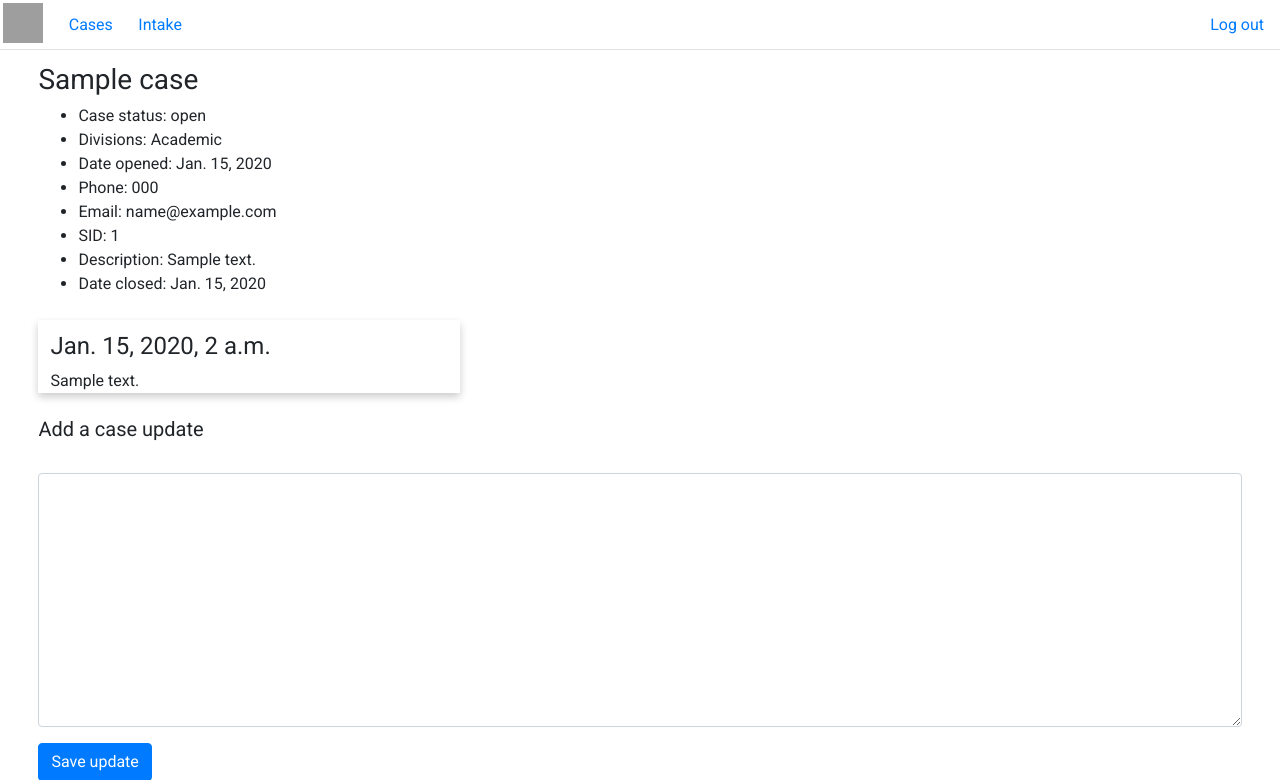
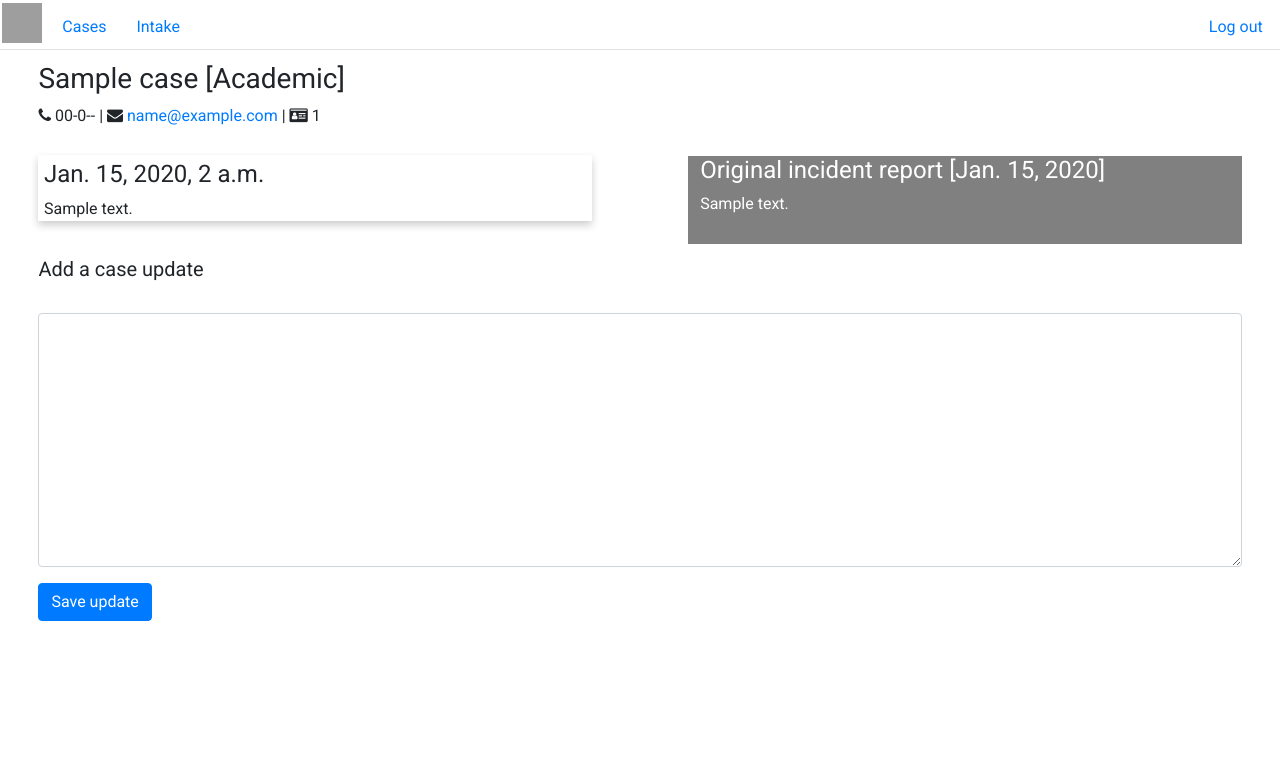
Before and after one commit to Svetlitski/sao-case-management, a Django app: a page that uses cases/templates/cases/base.html in a window 1280 px wide. Shown: the top 780 px of the page. Run offline with Django 3.2, Linux system fonts and the light colour scheme; a user stored in the database is signed in; tables that the repository leaves empty hold one stand-in row (values such as "Sample post"); some libraries are stand-ins or nearby versions; grey boxes are pictures that could not be loaded.

Commit message:
Cleaned up html source.

```diff
--- a/cases/static/cases/css/style.css
+++ b/cases/static/cases/css/style.css
@@ -2,16 +2,9 @@
 	font-family: 'Roboto', sans-serif;
 }
 
-
 body  {
 	margin: 0% 3%;
 }
-
-#caseworkerList {
-	list-style-type: none;
-	text-align: center;
-}
-
 
 #homeH1 {
 	text-align: center;
@@ -22,15 +15,14 @@ h1,h2,h3,h4,h5 {
 }
 
 header {
-	/*background-color: #e9e9e9;*/
-	height: 10%;
+	height: 50px;
 	overflow: auto;
 	margin: 0% -4% 1%;
 	border-bottom: 1px solid #e0e0e0;
 }
 
-header > div {
-	padding: 0% 1%;
+#navbar {
+	padding: 0px 12px;
 	text-align: center;
 	vertical-align: middle;
 }
@@ -40,14 +32,12 @@ header > div {
 	vertical-align: middle;
 	position: relative;
 	top: 3px;
-	margin-right: 1%;
-
+	margin-right: 5px;
 }
 
-
-
 #navbar > a {
-	padding: 1%;
+	padding: 15px;
+	text-align: center;
 	float:left;
 	vertical-align: middle;
 	background-color: transparent;
@@ -57,23 +47,33 @@ header > div {
 #navbar > a:hover {
 	background-color: #c3c3c3;
 }
-
-
-#caseworkerList {
-	padding-left: 0;
+#updates {
+	width: 46%;
+	margin-right: 8%;
+	float: left;
 }
 
 .update-card {
-	width: 35%;
+	width: 100%;
 	box-shadow: 0 4px 8px 0 rgba(0,0,0,0.2);
     transition: 0.3s;
     padding: 1% 1% 0% 1%;
     margin: 2% 0%;
 }
 
+#case-description {
+	width: 46%;
+	float: left;
+	color: #ffffff;
+	background-color: grey;
+	padding: 0% 1% 1%;
+	margin: 1% 0%;
+}
+
 .case-card {
 	cursor: pointer;
 	display: flex;
+	word-wrap: break-word;
 	flex-direction: column;
 	justify-content: space-between;
 	width: 30%;
@@ -89,14 +89,10 @@ header > div {
 
 .card-foot {
 	text-align: center;
+	word-wrap: inherit;
 	margin: 0% -4%;
 	height: 20px;
 	line-height: 20px;
 	vertical-align: middle;
 	background-color: #D3D3D3;
 }
-
-/*@font-face {
-	font-family: "Roboto";
-	src: url("../fonts/Roboto-Regular.ttf") format("ttf")
-}*/
--- a/cases/templates/cases/base.html
+++ b/cases/templates/cases/base.html
@@ -13,7 +13,6 @@
 		<link rel="stylesheet" href="https://cdnjs.cloudflare.com/ajax/libs/font-awesome/4.7.0/css/font-awesome.min.css">
 		<title>{% block title %}{% endblock %}</title>
 	</head>
-
 	<header>
 		{% block navbar %}
 			<div id="navbar">
@@ -21,25 +20,13 @@
 				<a id="logoutBtn" href="{% url 'cases:logout' %}" style="float:right">Log out</a>
 				<a href="{% url 'cases:case_list' request.user.caseworker.slug %}">Cases</a>
 				<a href="{% url 'cases:intake'%}">Intake</a>
-
 			</div>
 		{% endblock %}
 
-
 		{% block header %}
-
-
 		{% endblock %}
 	</header>
-
 	<body>
-{% comment %}
-{% block logout %}
-<div id="logoutBtnDiv" class="container text-right">
-<a id="logoutBtn" href="{% url 'cases:logout' %}"  class="btn btn-light btn-md d-inline">Log out</a>
-</div>
-{% endblock %}
-{% endcomment %}
 		<main>
 			{% block body %}
 			{% endblock %}
--- a/cases/templates/cases/casedetail.html
+++ b/cases/templates/cases/casedetail.html
@@ -1,26 +1,30 @@
 {% extends "cases/base.html" %}
 {% load bootstrap4 %}
 {% block title %}{{case.client_name}}{% endblock %}
+{% block body %}
+	<h3>{{case.client_name}} [{{case.divisions}}]</h3>
+	<p> {% if case.client_phone %} <i class="fa fa-phone"></i> {{case.display_client_phone}}{% endif %}
+		{% if case.client_email %} {{case.client_phone|yesno:" | ,"}} <i class="fa fa-envelope"></i><a href="mailto:{{case.client_email}}">
+		  {{case.client_email}}</a>{% endif %}
+		{% if case.client_SID %} | <i class="fa fa-id-card"></i> {{case.client_SID}}{% endif %}
+	</p>
 
-{% block body %}
-<h3>{{case.client_name}}</h3>
-<ul>
-	<li>Case status: {{ case.isOpen|yesno:"open,closed" }}</li>
-	<li>Divisions: {{case.divisions}}</li>
-	<li>Date opened: {{ case.open_date }}</li>
-	<li>Phone: {{case.client_phone}}</li>
-	<li>Email: {{case.client_email}}</li>
-	<li>SID: {{case.client_SID}}</li>
-	<li>Description: {{ case.incident_description }}</li>
-	<li>Date closed: {{case.close_date}}</li>
-</ul>
 
+	<div id="updates">
 	{% for update in case.caseupdate_set.all %}
 		<div class="update-card">
 			<h4>{{update.creation_date}}</h4>
 			<p>{{update.update_description}}</p>
 		</div>
 	{% endfor %}
+
+</div>
+
+<div id="case-description">
+		<h4>Original incident report [{{case.open_date}}]</h4>
+		<p>{{ case.incident_description }}</p>
+	</div>
+
 
 	<h5>Add a case update</h5>
 	<form role="form" action="" method="post">
--- a/cases/templates/cases/caselist.html
+++ b/cases/templates/cases/caselist.html
@@ -4,7 +4,6 @@
 {% load static %}
 {% block body %}
 	<h1>Open cases</h1>
-
 	{% if error_message %}<p><strong>{{ error_message }}</strong></p>{% endif %}
 	{% for case in person.case_set.all %}
 		{% if case.isOpen %}
@@ -19,7 +18,6 @@
 				<div class="card-foot">
 					<p title="Last updated {{ case.last_updated|timesince }} ago"><i class="fa fa-clock-o" style="margin-right:10px"></i>
 					{{ case.last_updated|timesince }}</p>
-
 				</div>
 			</div>
 		{% endif %}
--- a/cases/templates/cases/home.html
+++ b/cases/templates/cases/home.html
@@ -5,7 +5,7 @@
 {% block body %}
 	<h1 id="homeH1"> SAO Case Management System</h1>
 	{% buttons %}
-		<h2><a  id="btnCases" class="btn btn-outline-primary btn-lg btn-block"  href="{% url 'cases:case_list' caseworker.slug %}">Cases</a></h2>
-		<h2><a id="btnIntake" class="btn btn-outline-warning btn-lg btn-block" href="{% url 'cases:intake'%}">Intake form</a></h2>
-	{% endbuttons %}
+	<h2><a  id="btnCases" class="btn btn-outline-primary btn-lg btn-block"  href="{% url 'cases:case_list' caseworker.slug %}">Cases</a></h2>
+	<h2><a id="btnIntake" class="btn btn-outline-warning btn-lg btn-block" href="{% url 'cases:intake'%}">Intake form</a></h2>
+{% endbuttons %}
 {% endblock %}
```
Also changed, not shown: cases/templates/cases/caseupdate.html (+3 -4 lines), cases/templates/cases/intake.html (+4 -5 lines), cases/templates/cases/login.html (indentation only). Lines whose indentation alone changed are shown as unchanged.
